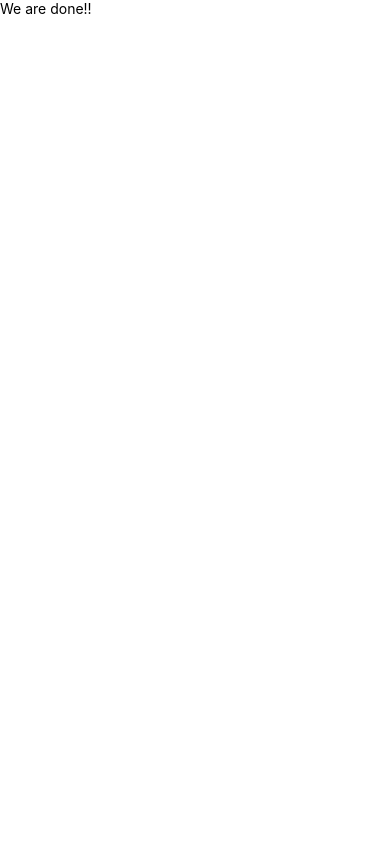
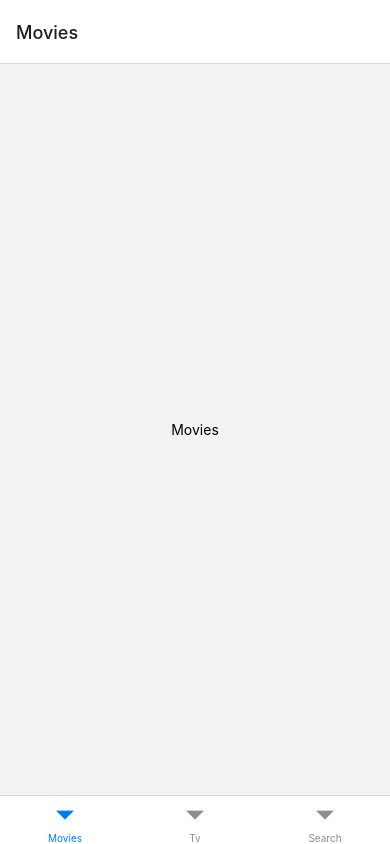
Before and after one commit to jkim8/sun-movie, a React Native app: screen /Movies in a window 390 px wide. Built offline with nearby package versions, Linux system fonts and the light colour scheme.

Commit message:
apply bottom tab navigation

```diff
--- a/App.js
+++ b/App.js
@@ -4,6 +4,8 @@
 import * as Font from "expo-font";
 import { Asset, useAssets } from "expo-asset";
 import { Ionicons } from "@expo/vector-icons";
+import Tabs from "./navigation/Tabs";
+import { NavigationContainer } from "@react-navigation/native";
 
 export default function App() {
   const [assets] = useAssets([require("./sunssc.png")]);
@@ -12,5 +14,9 @@
   if (!assets || !loaded) {
     return <AppLoading />;
   }
-  return <Text>We are done!!</Text>;
+  return (
+    <NavigationContainer>
+      <Tabs />
+    </NavigationContainer>
+  );
 }
--- /dev/null
+++ b/navigation/Tabs.js
@@ -0,0 +1,17 @@
+import { createBottomTabNavigator } from "@react-navigation/bottom-tabs";
+import React from "react";
+import Movies from "../screens/Movies";
+import Search from "../screens/Search";
+import Tv from "../screens/Tv";
+
+const Tab = createBottomTabNavigator();
+
+const Tabs = () => (
+  <Tab.Navigator>
+    <Tab.Screen name="Movies" component={Movies}></Tab.Screen>
+    <Tab.Screen name="Tv" component={Search}></Tab.Screen>
+    <Tab.Screen name="Search" component={Tv}></Tab.Screen>
+  </Tab.Navigator>
+);
+
+export default Tabs;
--- a/package.json
+++ b/package.json
@@ -11,6 +11,7 @@
   },
   "dependencies": {
     "@expo/ngrok": "^4.1.0",
+    "@react-navigation/bottom-tabs": "^6.3.2",
     "@react-navigation/native": "^6.0.11",
     "expo": "~46.0.3",
     "expo-app-loading": "~2.1.0",
--- /dev/null
+++ b/screens/Movies.js
@@ -0,0 +1,10 @@
+import React from "react";
+import { Text, View } from "react-native";
+
+const Movies = () => (
+  <View style={{ flex: 1, justifyContent: "center", alignItems: "center" }}>
+    <Text>Movies</Text>
+  </View>
+);
+
+export default Movies;
--- /dev/null
+++ b/screens/Search.js
@@ -0,0 +1,10 @@
+import React from "react";
+import { Text, View } from "react-native";
+
+const Search = () => (
+  <View style={{ flex: 1, justifyContent: "center", alignItems: "center" }}>
+    <Text>Search</Text>
+  </View>
+);
+
+export default Search;
--- /dev/null
+++ b/screens/Tv.js
@@ -0,0 +1,10 @@
+import React from "react";
+import { Text, View } from "react-native";
+
+const Tv = () => (
+  <View style={{ flex: 1, justifyContent: "center", alignItems: "center" }}>
+    <Text>TV</Text>
+  </View>
+);
+
+export default Tv;
```
Also changed, not shown: 1 other file (tests, documents, lock files or other folders).
